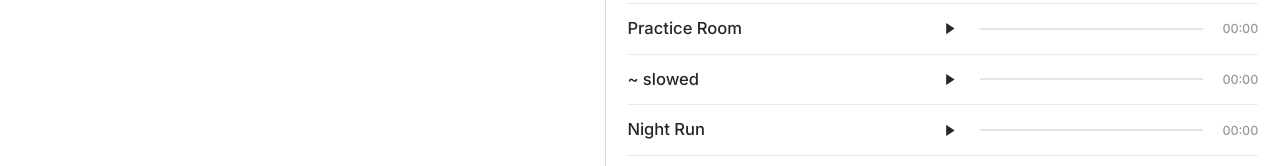
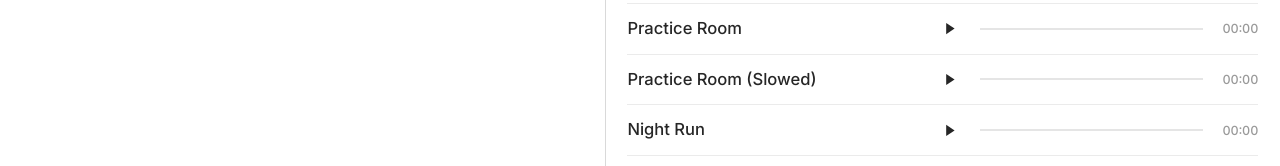
Before and after one commit to thebluelotusden/blue-lotus-den, a plain HTML site: page index.html in a window 1280 px wide. Both pictures are taken after a click on the link "Triumph". Shown: the part 596-762 px from the top of the page. Drawn offline with Linux system fonts and the light colour scheme.

Commit message:
Rename Practice Room Slowed display title to Practice Room (Slowed)

```diff
--- a/index.html
+++ b/index.html
@@ -119,7 +119,7 @@
                         </div>
                         <div class="audio-player-row">
                             <audio src="audio/soundtracks/triumph/Practice Room Slowed.mp3" preload="metadata"></audio>
-                            <span class="audio-track-title">~ slowed</span>
+                            <span class="audio-track-title">Practice Room (Slowed)</span>
                             <div class="audio-controls">
                                 <button class="audio-play-btn" aria-label="Play">
                                     <div class="play-icon-inner"></div>
```
